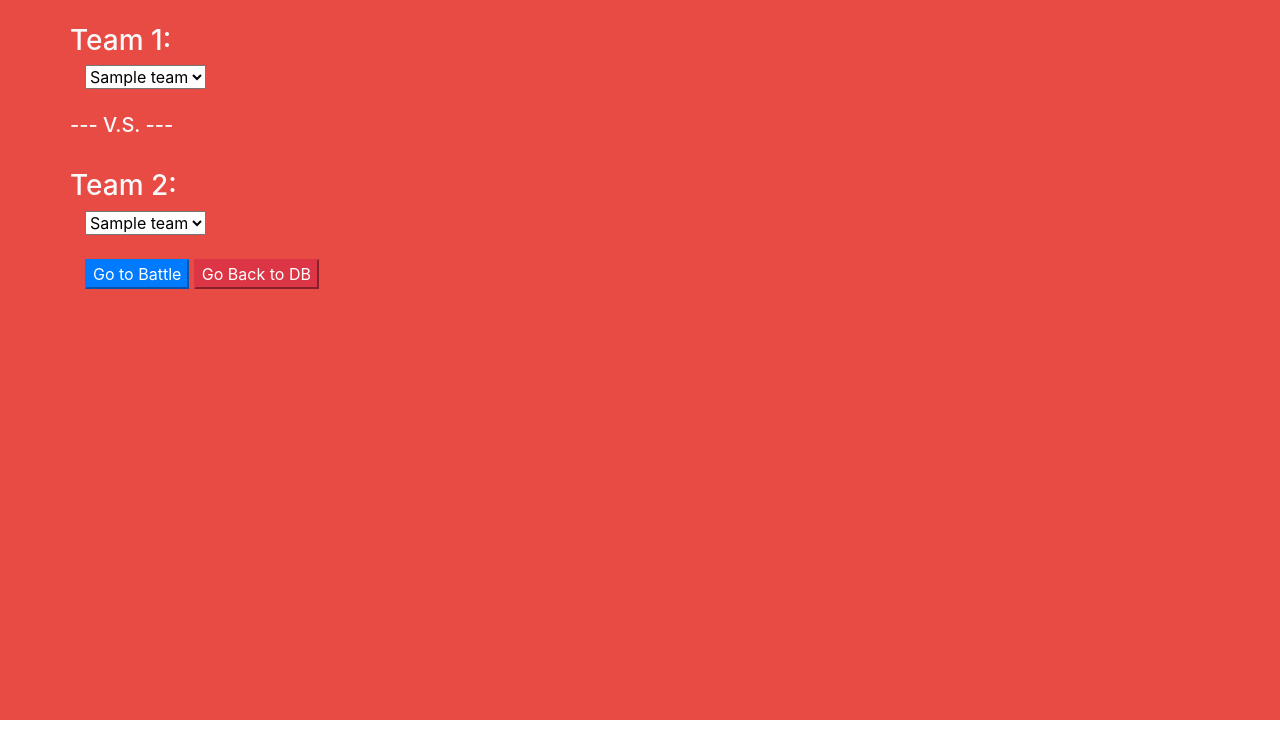
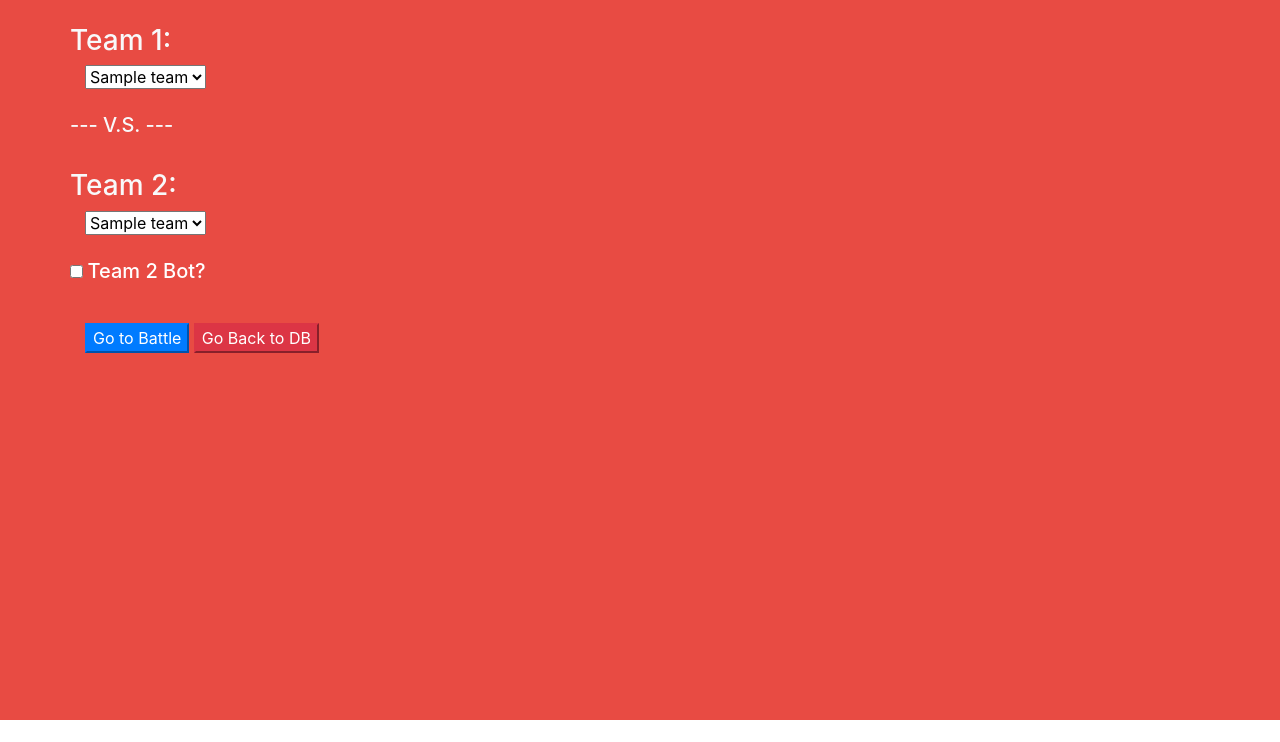
Before and after one commit to LeoShestakov/pokemon, a Flask app: page /teamSelect in a window 1280 px wide. Shown: the part 58-800 px from the top of the page. Run offline with Flask 2, Linux system fonts and the light colour scheme; a database or web service that is not in the repository returns one stand-in record (values such as "Sample title"); some libraries are stand-ins or nearby versions.

Commit message:
bot selection

```diff
--- a/app.py
+++ b/app.py
@@ -91,11 +91,14 @@ def game():
         return redirect('teamSelect')
     else:
         data = dict(request.form)
+        bot_bool = 0
+        if 'bot' in data.keys():
+            bot_bool = 1
         t1 = mongo.db.teams.find_one({'_id': ObjectId(data['team1'])})['team']
         t2 = mongo.db.teams.find_one({'_id': ObjectId(data['team2'])})['team']
         team1 = team.Team()
         team2 = team.Team()
         team1.add_pokemon(t1)
         team2.add_pokemon(t2)
-        teams = {'team1': team1.get_team(), 'team2': team2.get_team(), 'typing': team1.get_array()}
+        teams = {'team1': team1.get_team(), 'team2': team2.get_team(), 'typing': team1.get_array(), 'bot': bot_bool}
         return render_template('game.html', data=teams)
--- a/templates/game.html
+++ b/templates/game.html
@@ -73,6 +73,7 @@ canvas {
     </div>
 </div>
 </div>
+
 <div class="progress">
   <div class="progress-bar" id="health1" role="progressbar" style="width: 100%" aria-valuenow="100" aria-valuemin="0" aria-valuemax="100"></div>
 </div>
@@ -104,6 +105,9 @@ function startGame() {
     sound.play();
     if(data['bot'] == 1) {
         bot = true;
+    }
+    else {
+        bot = false;
     }
     if(bot) {
         botLogic();
--- a/templates/teamSelect.html
+++ b/templates/teamSelect.html
@@ -21,6 +21,9 @@
             </select>
             </div>
         {% endfor %}
+        <br>
+        <input type="checkbox" name='bot'>
+        <label for = 'bot' class = "text-white"> <h5> Team 2 Bot? </h5> </label>
         <div class = "container">
             <br>
             <button type="submit" class="btn-primary">Go to Battle</button>
```
